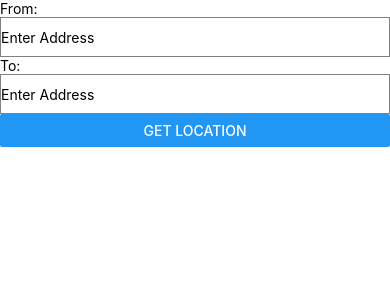
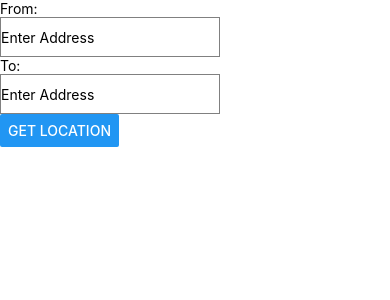
Before and after one commit to Dhanshree-Sonar/Share-Places, a React Native app: screen / in a window 390 px wide. Shown: the top 300 px of the page. Built offline with nearby package versions, Linux system fonts and the light colour scheme.

Commit message:
Fix: Correct the style property value
Corrected the style property value to align contents at top left corner.

```diff
--- a/App.js
+++ b/App.js
@@ -39,7 +39,7 @@ const styles = StyleSheet.create({
   container: {
     flex: 1,
     backgroundColor: "#fff",
-    alignItems: "left",
-    justifyContent: "left"
+    alignItems: "flex-start",
+    justifyContent: "flex-start"
   },
 });
```
